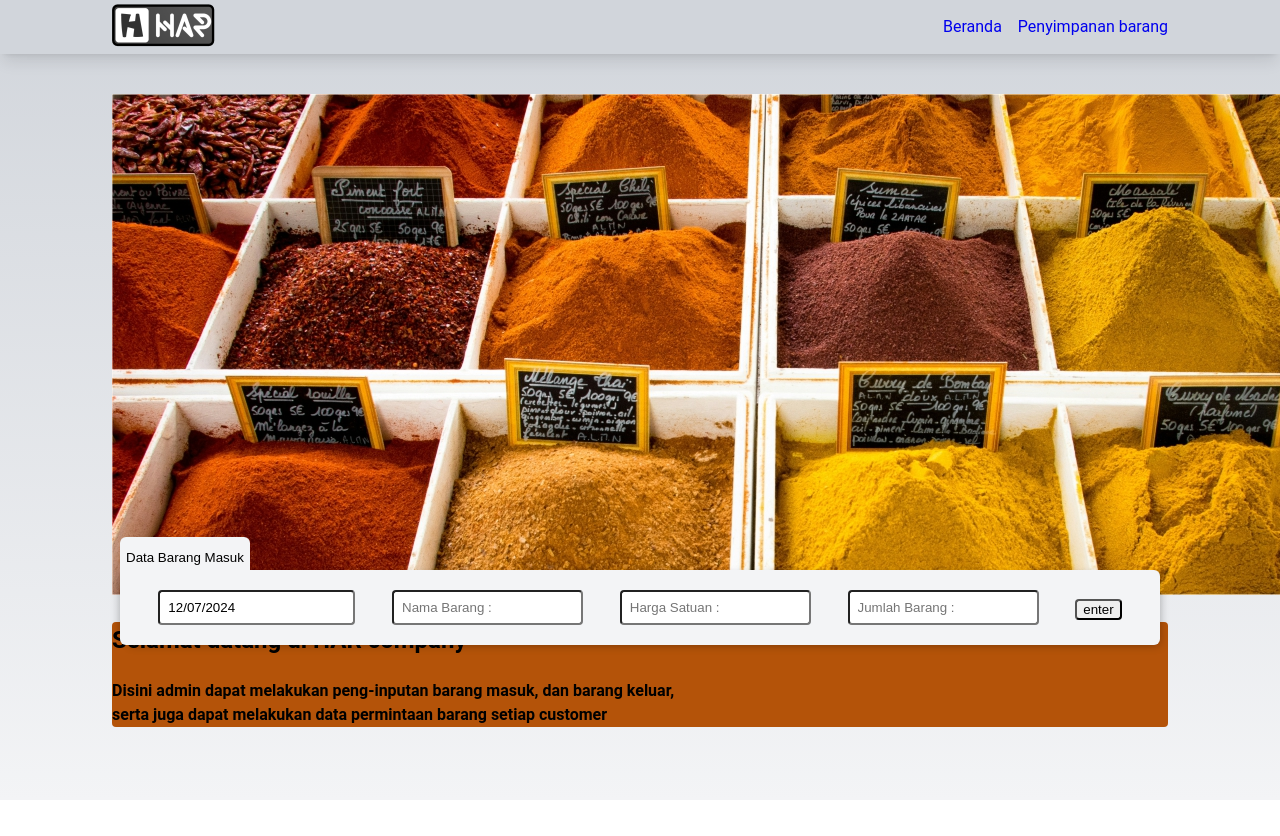
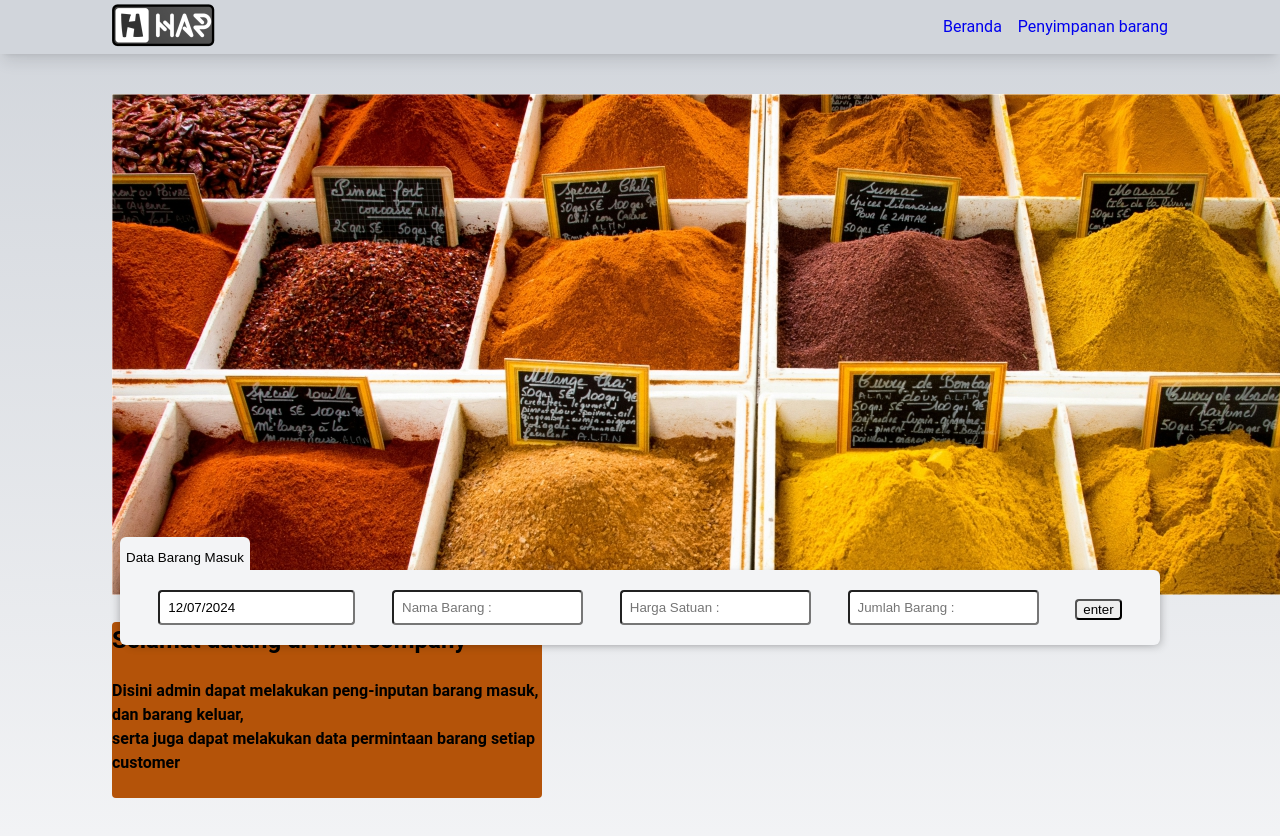
Before and after one commit to irsyadalaudin/items-storage, a React (Vite) app in the folder admin/: page / in a window 1280 px wide. Shown: the top 836 px of the page. Before the commit the page ends 800 px from the top, so only its background shows below. Built offline with nearby package versions, Linux system fonts and the light colour scheme.

Commit message:
added 176 & 430

```diff
--- a/admin/tailwind.config.js
+++ b/admin/tailwind.config.js
@@ -11,8 +11,10 @@ export default {
 				'15': '62px',
 				'18': '67px',
 				'90': '92.5vh',
+				'176': '176px',
+				'430': '430px',
+				'560': '570px',
 				'960': '68px',
-				'560': '570px',
 				'1000': '1000px',
 				'1290': '1290px',
 				'1250': '1250px'
```
